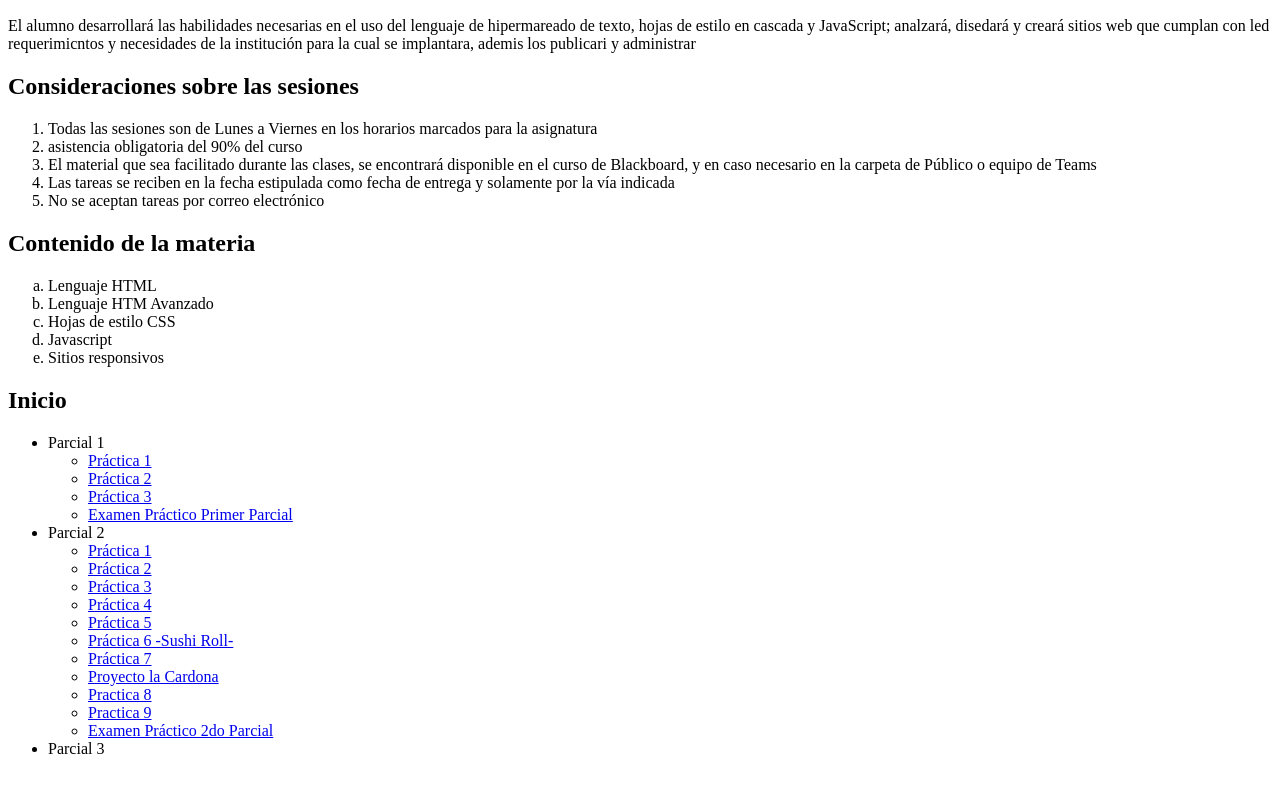
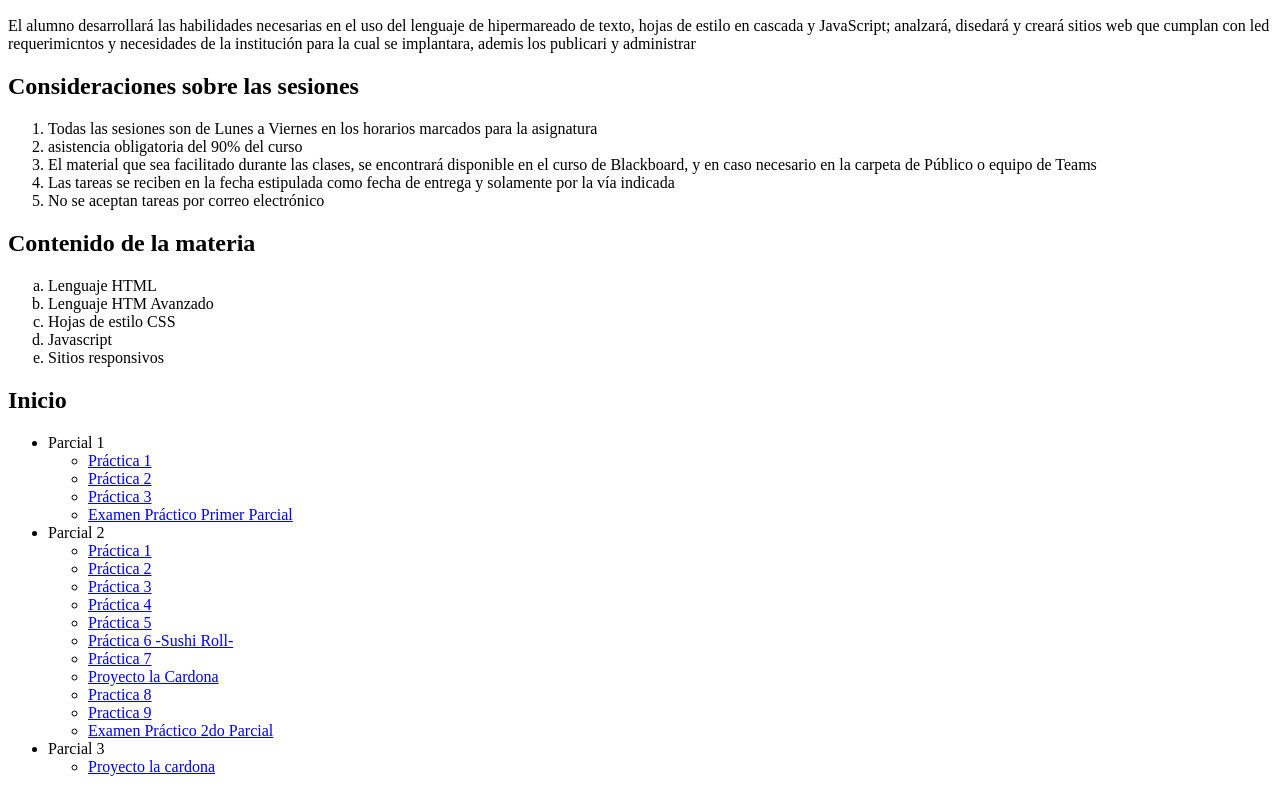
Before and after one commit to HernanRuiz06/Programacion-Web, a plain HTML site: page index.html in a window 1280 px wide. Shown: the part 956-1748 px from the top of the page. Drawn offline with Linux system fonts and the light colour scheme.

Commit message:
index.html

```diff
--- a/index.html
+++ b/index.html
@@ -98,6 +98,9 @@
                 <li><a href="2doExamen.html">Examen Práctico 2do Parcial</a></li>
             </ul>
             <li>Parcial 3</li>
+            <ul>
+                <li><a href="Avance 4 de proyecto Panaderia la Cardona.html">Proyecto la cardona</a></li>
+            </ul>
         </ul>
     </section>
 </body>
```
